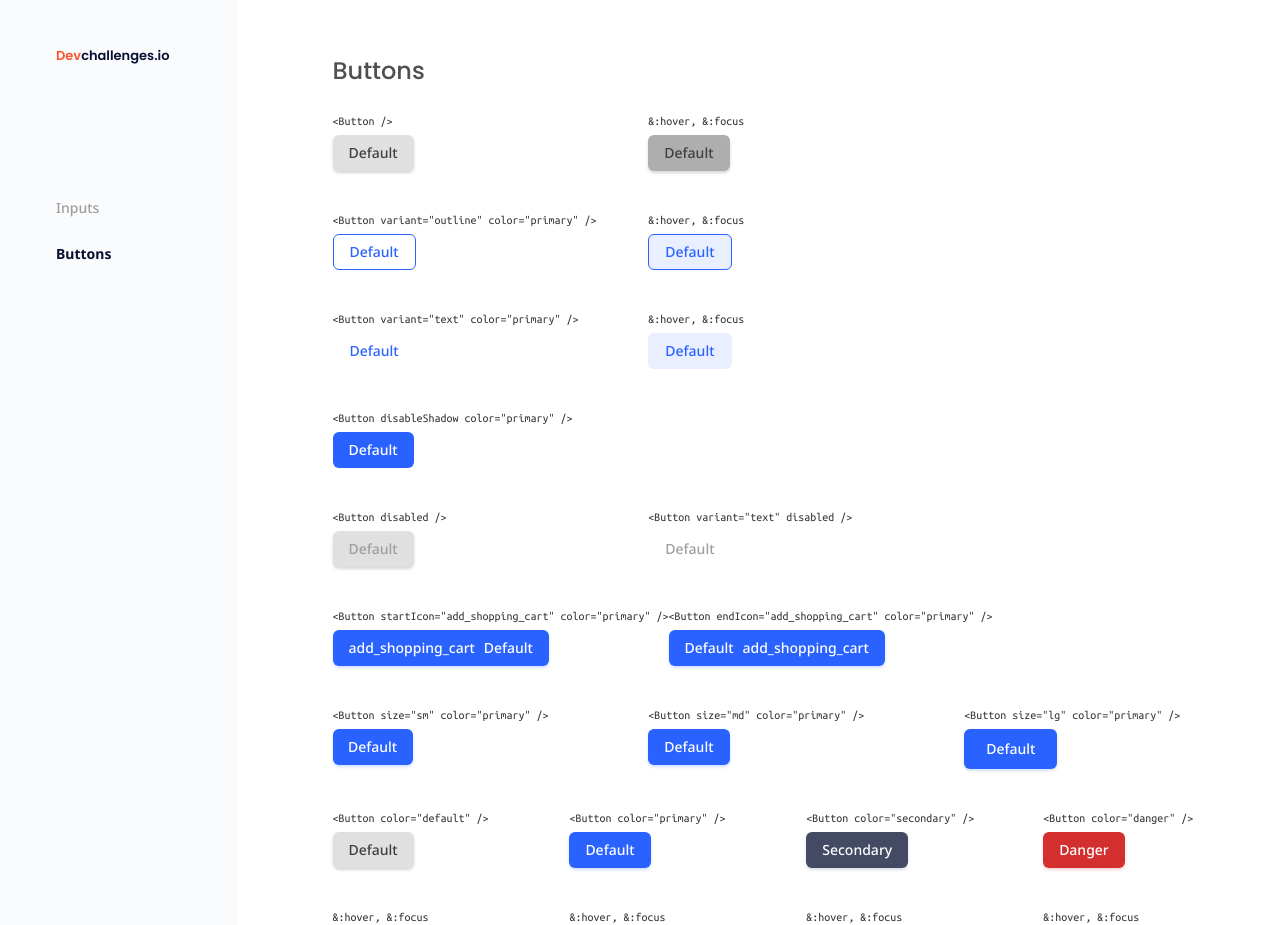
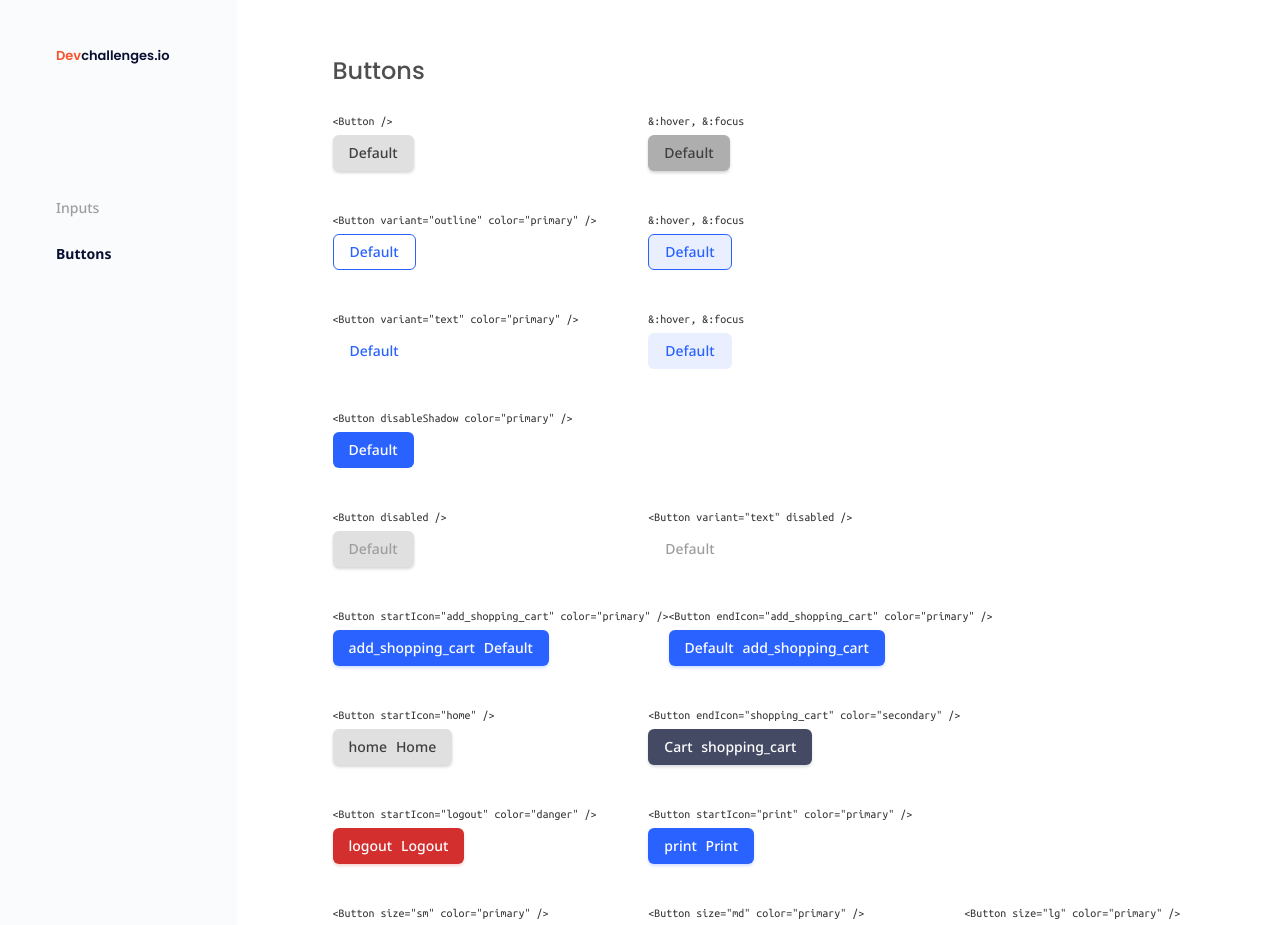
Before and after one commit to richardcyrus/devchallenges-button-component, a React (Vite) app: page / in a window 1280 px wide. Shown: the top 925 px of the page. Built offline with nearby package versions, Linux system fonts and the light colour scheme.

Commit message:
refactor: add additional examples
Update URLs in the Readme

```diff
--- a/package.json
+++ b/package.json
@@ -66,6 +66,6 @@
     "vitest": "^0.29.2"
   },
   "volta": {
-    "node": "18.15.0"
+    "node": "16.19.1"
   }
 }
--- a/src/App.tsx
+++ b/src/App.tsx
@@ -92,6 +92,40 @@ function App() {
                   &lt;Button endIcon="add_shopping_cart" color="primary" /&gt;
                 </p>
                 <Button color="primary" endIcon="add_shopping_cart" />
+              </div>
+            </div>
+            <div className="row">
+              <div className="example">
+                <p className="element-heading">
+                  &lt;Button startIcon="home" /&gt;
+                </p>
+                <Button startIcon="home">Home</Button>
+              </div>
+              <div className="example">
+                <p className="element-heading">
+                  &lt;Button endIcon="shopping_cart" color="secondary" /&gt;
+                </p>
+                <Button color="secondary" endIcon="shopping_cart">
+                  Cart
+                </Button>
+              </div>
+            </div>
+            <div className="row">
+              <div className="example">
+                <p className="element-heading">
+                  &lt;Button startIcon="logout" color="danger" /&gt;
+                </p>
+                <Button color="danger" startIcon="logout">
+                  Logout
+                </Button>
+              </div>
+              <div className="example">
+                <p className="element-heading">
+                  &lt;Button startIcon="print" color="primary" /&gt;
+                </p>
+                <Button color="primary" startIcon="print">
+                  Print
+                </Button>
               </div>
             </div>
             <div className="row">
--- a/src/index.css
+++ b/src/index.css
@@ -171,7 +171,7 @@ footer {
   grid-template-columns: repeat(3, minmax(max-content, 1fr));
 }
 
-.row:nth-child(8) {
+.row:last-child {
   grid-template-columns: repeat(4, minmax(max-content, 1fr));
 }
 
```
Also changed, not shown: 1 other file (tests, documents, lock files or other folders).
